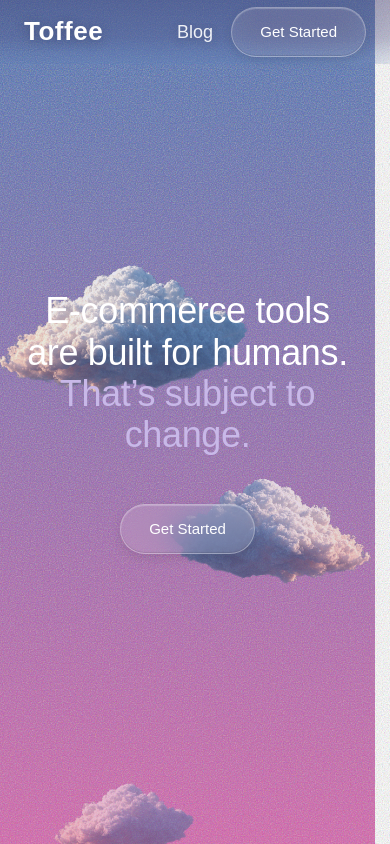
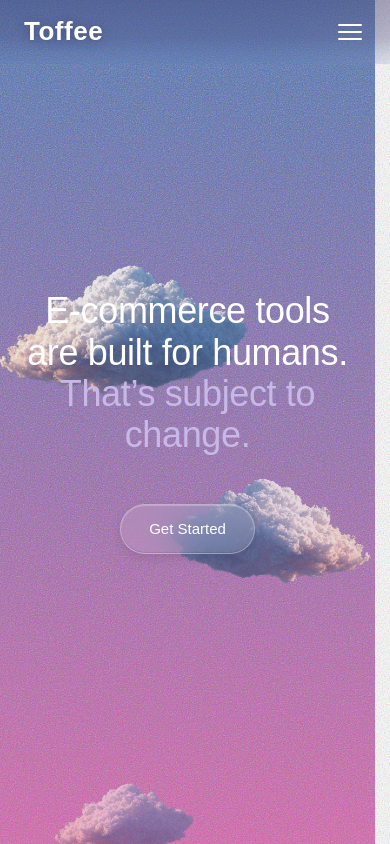
Before and after one commit to VishiATChoudhary/toffee-landing, a Next.js app: page / in a window 390 px wide. Shown: the top 844 px of the page. Built offline with nearby package versions, Linux system fonts and the light colour scheme; a web font is replaced by a local one.

Commit message:
Add Docs and Dashboard nav links with mobile hamburger menu
Co-Authored-By: Claude Opus 4.6 (1M context) <noreply@anthropic.com>

```diff
--- a/components/Nav.module.css
+++ b/components/Nav.module.css
@@ -45,10 +45,16 @@
   text-shadow: 0 2px 12px rgba(10, 6, 24, 0.28);
 }
 
-.centerLink {
+.centerLinks {
   position: absolute;
   left: 50%;
   transform: translateX(-50%);
+  display: flex;
+  align-items: center;
+  gap: 24px;
+}
+
+.centerLink {
   font-size: 18px;
   font-weight: 500;
   color: var(--color-white);
@@ -66,3 +72,99 @@
   align-items: center;
   gap: 24px;
 }
+
+/* Hamburger button — hidden on desktop */
+.burger {
+  display: none;
+  flex-direction: column;
+  justify-content: center;
+  gap: 5px;
+  width: 32px;
+  height: 32px;
+  background: none;
+  border: none;
+  cursor: pointer;
+  padding: 4px;
+  z-index: 110;
+}
+
+.burger span {
+  display: block;
+  width: 100%;
+  height: 2px;
+  background: var(--color-white);
+  border-radius: 2px;
+  transition: transform 0.3s ease, opacity 0.3s ease;
+}
+
+.burgerOpen span:nth-child(1) {
+  transform: translateY(7px) rotate(45deg);
+}
+
+.burgerOpen span:nth-child(2) {
+  opacity: 0;
+}
+
+.burgerOpen span:nth-child(3) {
+  transform: translateY(-7px) rotate(-45deg);
+}
+
+/* Mobile overlay + menu */
+.overlay {
+  display: none;
+}
+
+.menu {
+  display: none;
+}
+
+@media (max-width: 768px) {
+  .centerLinks {
+    display: none;
+  }
+
+  .actions {
+    display: none;
+  }
+
+  .burger {
+    display: flex;
+  }
+
+  .overlay {
+    display: block;
+    position: fixed;
+    inset: 0;
+    z-index: 99;
+    background: rgba(10, 6, 24, 0.6);
+    backdrop-filter: blur(8px);
+    -webkit-backdrop-filter: blur(8px);
+    animation: fadeIn 0.2s ease;
+  }
+
+  .menu {
+    display: flex;
+    flex-direction: column;
+    align-items: center;
+    gap: 24px;
+    padding: calc(var(--nav-height) + 32px) 24px 48px;
+  }
+
+  .menuLink {
+    font-size: 22px;
+    font-weight: 500;
+    color: var(--color-white);
+    opacity: 0.9;
+    text-shadow: 0 2px 12px rgba(10, 6, 24, 0.28);
+    transition: opacity 0.25s ease;
+  }
+
+  .menuLink:hover {
+    opacity: 1;
+  }
+}
+
+@keyframes fadeIn {
+  from { opacity: 0; }
+  to { opacity: 1; }
+}
--- a/components/Nav.tsx
+++ b/components/Nav.tsx
@@ -10,6 +10,7 @@ export default function Nav() {
   const navigate = usePageTransition();
   const { open } = useWaitlistModal();
   const [scrolled, setScrolled] = useState(false);
+  const [menuOpen, setMenuOpen] = useState(false);
 
   useEffect(() => {
     const onScroll = () => setScrolled(window.scrollY > 40);
@@ -18,21 +19,72 @@ export default function Nav() {
     return () => window.removeEventListener("scroll", onScroll);
   }, []);
 
+  useEffect(() => {
+    if (menuOpen) {
+      document.body.style.overflow = "hidden";
+    } else {
+      document.body.style.overflow = "";
+    }
+    return () => { document.body.style.overflow = ""; };
+  }, [menuOpen]);
+
+  const handleNav = (path: string) => (e: React.MouseEvent) => {
+    e.preventDefault();
+    setMenuOpen(false);
+    navigate(path);
+  };
+
   return (
     <nav className={`${styles.nav} ${styles.scrolled}`}>
       <div className={styles.inner}>
-        <a href="/" onClick={(e) => { e.preventDefault(); navigate("/"); }} className={styles.wordmark}>
+        <a href="/" onClick={handleNav("/")} className={styles.wordmark}>
           Toffee
         </a>
-        <a href="/blog" onClick={(e) => { e.preventDefault(); navigate("/blog"); }} className={styles.centerLink}>
-          Blog
-        </a>
+        <div className={styles.centerLinks}>
+          <a href="/blog" onClick={handleNav("/blog")} className={styles.centerLink}>
+            Blog
+          </a>
+          <a href="https://docs.toffee.at" className={styles.centerLink} target="_blank" rel="noopener noreferrer">
+            Docs
+          </a>
+          <a href="https://db.toffee.at" className={styles.centerLink} target="_blank" rel="noopener noreferrer">
+            Dashboard
+          </a>
+        </div>
         <div className={styles.actions}>
           <Button href="/waitlist" variant="ghost" onClick={open}>
             Get Started
           </Button>
         </div>
+        <button
+          className={`${styles.burger} ${menuOpen ? styles.burgerOpen : ""}`}
+          onClick={() => setMenuOpen((v) => !v)}
+          aria-label="Toggle menu"
+        >
+          <span />
+          <span />
+          <span />
+        </button>
       </div>
+
+      {menuOpen && (
+        <div className={styles.overlay} onClick={() => setMenuOpen(false)}>
+          <div className={styles.menu} onClick={(e) => e.stopPropagation()}>
+            <a href="/blog" onClick={handleNav("/blog")} className={styles.menuLink}>
+              Blog
+            </a>
+            <a href="https://docs.toffee.at" className={styles.menuLink} target="_blank" rel="noopener noreferrer" onClick={() => setMenuOpen(false)}>
+              Docs
+            </a>
+            <a href="https://db.toffee.at" className={styles.menuLink} target="_blank" rel="noopener noreferrer" onClick={() => setMenuOpen(false)}>
+              Dashboard
+            </a>
+            <Button href="/waitlist" variant="ghost" onClick={() => { setMenuOpen(false); open(); }}>
+              Get Started
+            </Button>
+          </div>
+        </div>
+      )}
     </nav>
   );
 }
```
